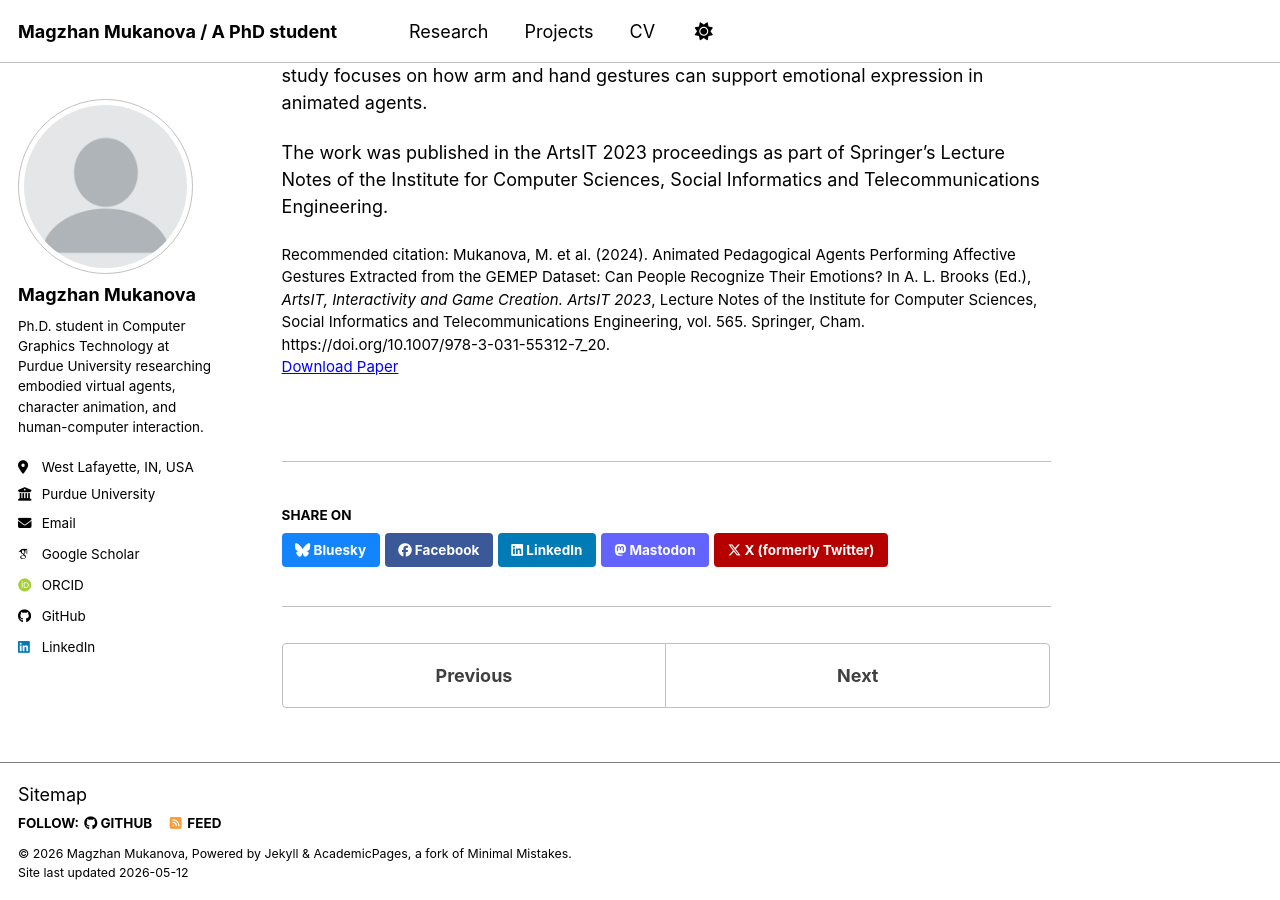
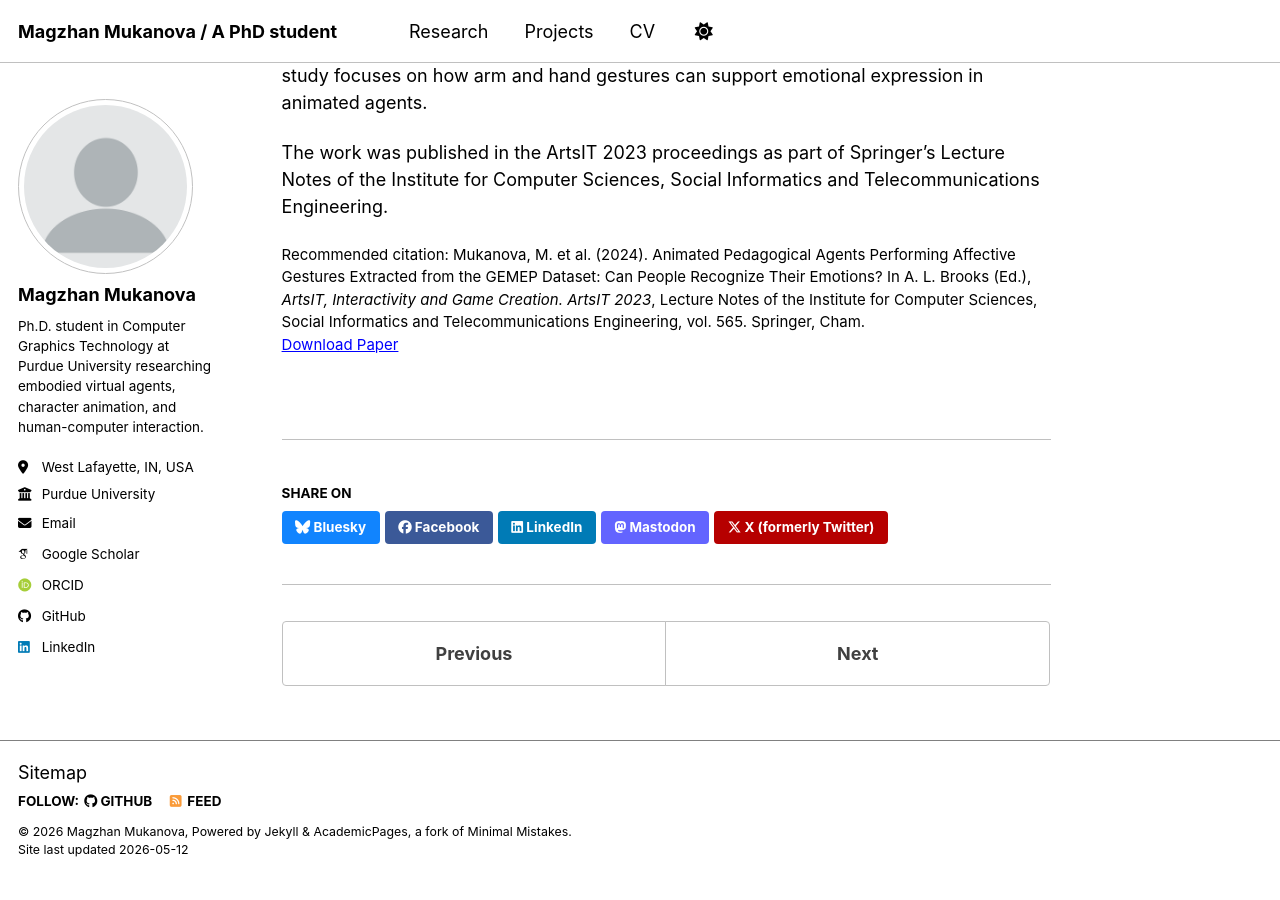
Before and after one commit to magimn00/magimn00.github.io, a Jekyll site: the page built from _publications/2024-animated-pedagogical-agents-gemep.md, in a window 1280 px wide and 900 px high, scrolled down 593 px. Built offline with Jekyll 4.4.1, drawn with Linux system fonts in a browser that asks for light colours; some web fonts are replaced; a script bundle is joined from its source files by our own code; library files that are not in the unit come from our copies; after the commit the page ends 1471 px from its top, so only the background shows below that; some of the changed lines change nothing that is shown.

Commit message:
Update citation format in publication entry
Removed the URL from the citation in the publication entry.

```diff
--- a/_publications/2024-animated-pedagogical-agents-gemep.md
+++ b/_publications/2024-animated-pedagogical-agents-gemep.md
@@ -7,7 +7,7 @@ excerpt: 'This paper examines whether people can recognize emotions expressed th
 date: 2024-03-21
 venue: 'ArtsIT 2023, Lecture Notes of the Institute for Computer Sciences, Social Informatics and Telecommunications Engineering, vol. 565'
 paperurl: 'https://doi.org/10.1007/978-3-031-55312-7_20'
-citation: 'Mukanova, M. et al. (2024). Animated Pedagogical Agents Performing Affective Gestures Extracted from the GEMEP Dataset: Can People Recognize Their Emotions? In A. L. Brooks (Ed.), <i>ArtsIT, Interactivity and Game Creation. ArtsIT 2023</i>, Lecture Notes of the Institute for Computer Sciences, Social Informatics and Telecommunications Engineering, vol. 565. Springer, Cham. https://doi.org/10.1007/978-3-031-55312-7_20.'
+citation: 'Mukanova, M. et al. (2024). Animated Pedagogical Agents Performing Affective Gestures Extracted from the GEMEP Dataset: Can People Recognize Their Emotions? In A. L. Brooks (Ed.), <i>ArtsIT, Interactivity and Game Creation. ArtsIT 2023</i>, Lecture Notes of the Institute for Computer Sciences, Social Informatics and Telecommunications Engineering, vol. 565. Springer, Cham.'
 header:
   teaser: /images/Gemep.png
 ---
```
